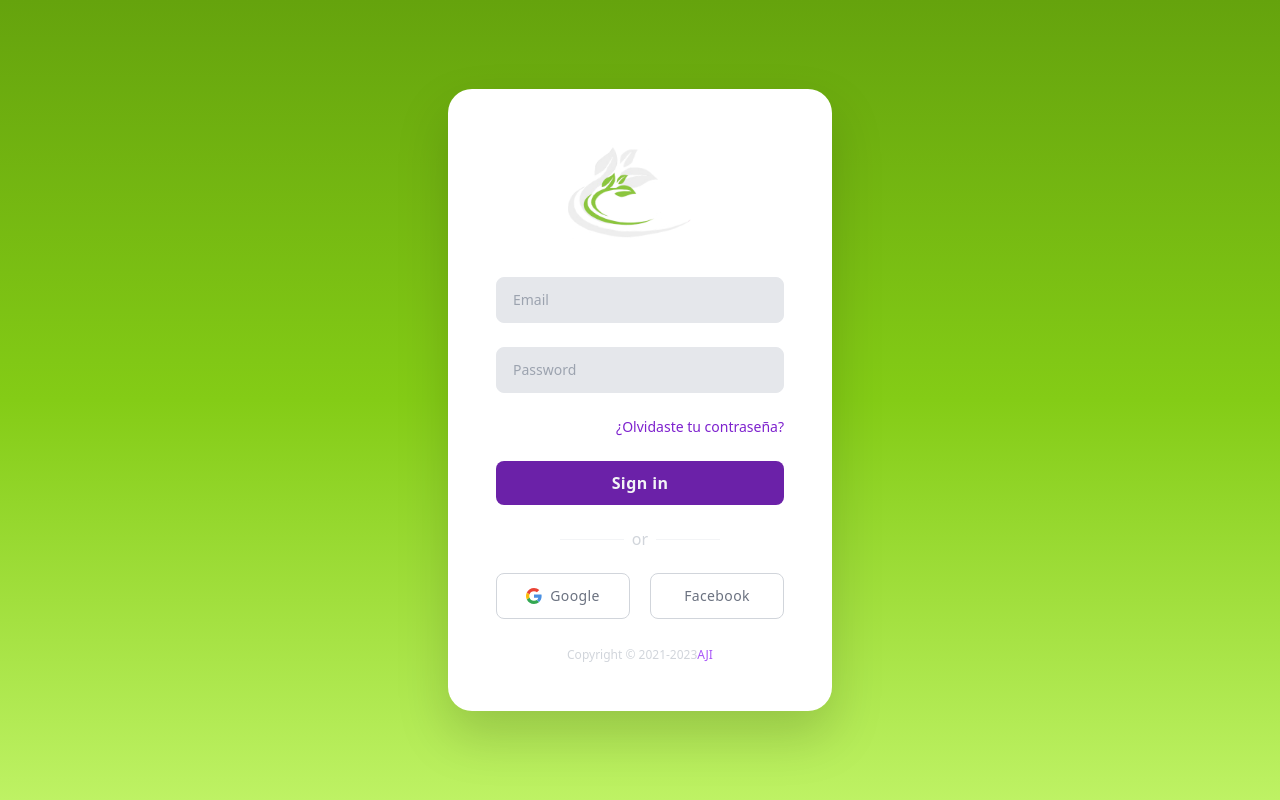
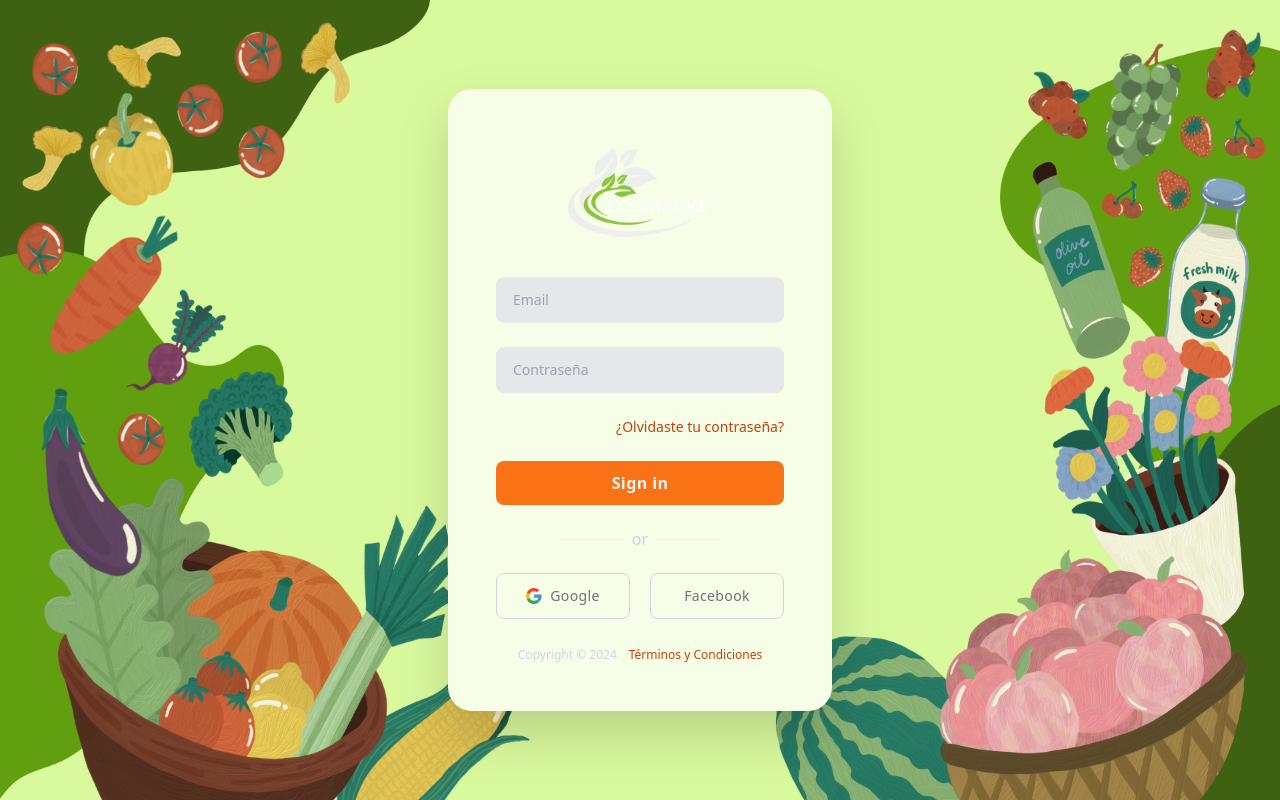
Before and after one commit to LucasFernandez111/ECOMARKET, a React (Vite) app: page /login in a window 1280 px wide. Built offline with nearby package versions, Linux system fonts and the light colour scheme.

Commit message:
styles login and changes home

```diff
--- a/src/components/Card.jsx
+++ b/src/components/Card.jsx
@@ -52,7 +52,7 @@ const Card = ({ name, image, price }) => {
 
           <button
             type="button"
-            className="h-14 px-6 py-2 font-semibold rounded-xl bg-indigo-600 hover:bg-indigo-500 text-white"
+            className="h-14 px-6 py-2 font-semibold rounded-xl bg-orange-600 hover:bg-orange-700 text-white"
           >
             Añadir al carrito
           </button>
--- a/src/components/ListSections.jsx
+++ b/src/components/ListSections.jsx
@@ -8,7 +8,7 @@ import { MdSetMeal as IconMeal } from "react-icons/md";
 
 const ListSections = () => {
   return (
-    <div className="bg-lime-600 w-52 fixed h-screen flex items-center ">
+    <div className="bg-lime-50 w-52 fixed h-screen flex items-center ">
       <div className="p-4 flex flex-col gap-3">
         <Section icon={<IconMeal size={30} />} name={"Carnes"} />
         <Section icon={<IconCheese size={30} />} name={"Lácteos"} />
--- a/src/pages/Home.jsx
+++ b/src/pages/Home.jsx
@@ -6,7 +6,7 @@ import ScrollCard from "../components/ScrollCard";
 
 const Home = () => {
   return (
-    <div className=" bg-lime-200 w-screen h-screen ">
+    <div className=" bg-lime-50 w-screen h-screen ">
       <header>
         <Nav />
       </header>
--- a/src/pages/Login.jsx
+++ b/src/pages/Login.jsx
@@ -1,10 +1,15 @@
 import React from "react";
 import ecoLogo from "../assets/ECOMARKET.png";
+import fondoo from "../assets/fondoMarket.png";
 
 const Login = () => {
   return (
-    <div class="bg-purple-900 absolute top-0 left-0 bg-gradient-to-b from-lime-600 via-lime-500  to-lime-300 bottom-0 leading-5 flex items-center justify-center h-full w-full overflow-hidden">
-      <div class="p-12 bg-white mx-auto rounded-3xl w-96 drop-shadow-2xl ">
+    <div>
+       <img src={fondoo} className="absolute top-0 left-0 bottom-0 leading-5 flex items-center justify-center h-full w-full overflow-hidden"/>
+
+    <div class=" absolute top-0 left-0 bottom-0 leading-5 flex items-center justify-center h-full w-full overflow-hidden">
+
+      <div class="p-12 bg-lime-50 mx-auto rounded-3xl w-96 drop-shadow-2xl ">
         <div class="mb-7 flex justify-center items-center">
           <img
             src={ecoLogo}
@@ -31,7 +36,7 @@ const Login = () => {
 
           <div class="relative">
             <input
-              placeholder="Password"
+              placeholder="Contraseña"
               class="text-sm text-gray-200 px-4 py-3 rounded-lg w-full bg-gray-200 focus:bg-gray-100 border border-gray-200 focus:outline-none focus:border-purple-400"
             />
             <div class="flex items-center absolute inset-y-0 right-0 mr-3  text-sm leading-5"></div>
@@ -39,7 +44,7 @@ const Login = () => {
 
           <div class="flex items-center justify-between">
             <div class="text-sm ml-auto">
-              <a href="#" class="text-purple-700 hover:text-purple-600">
+              <a href="#" class="text-orange-700 hover:text-orange-600">
                 ¿Olvidaste tu contraseña?
               </a>
             </div>
@@ -47,7 +52,7 @@ const Login = () => {
           <div>
             <button
               type="submit"
-              class="w-full flex justify-center bg-purple-800  hover:bg-purple-700 text-gray-100 p-3  rounded-lg tracking-wide font-semibold  cursor-pointer transition ease-in duration-500"
+              class="w-full flex justify-center bg-orange-500  hover:bg-orange-700 text-gray-100 p-3  rounded-lg tracking-wide font-semibold  cursor-pointer transition ease-in duration-500"
             >
               Sign in
             </button>
@@ -97,20 +102,21 @@ const Login = () => {
         </div>
         <div class="mt-7 text-center text-gray-300 text-xs">
           <span>
-            Copyright © 2021-2023
+            Copyright © 2024
             <a
               href="https://codepen.io/uidesignhub"
               rel=""
               target="_blank"
               title="Codepen aji"
-              class="text-purple-500 hover:text-purple-600 "
+              class=" ml-3 text-orange-700 hover:text-orange-600 "
             >
-              AJI
+              Términos y Condiciones
             </a>
           </span>
         </div>
       </div>
     </div>
+    </div>
   );
 };
 
```
Also changed, not shown: src/assets/fondoMarket.png (added).
